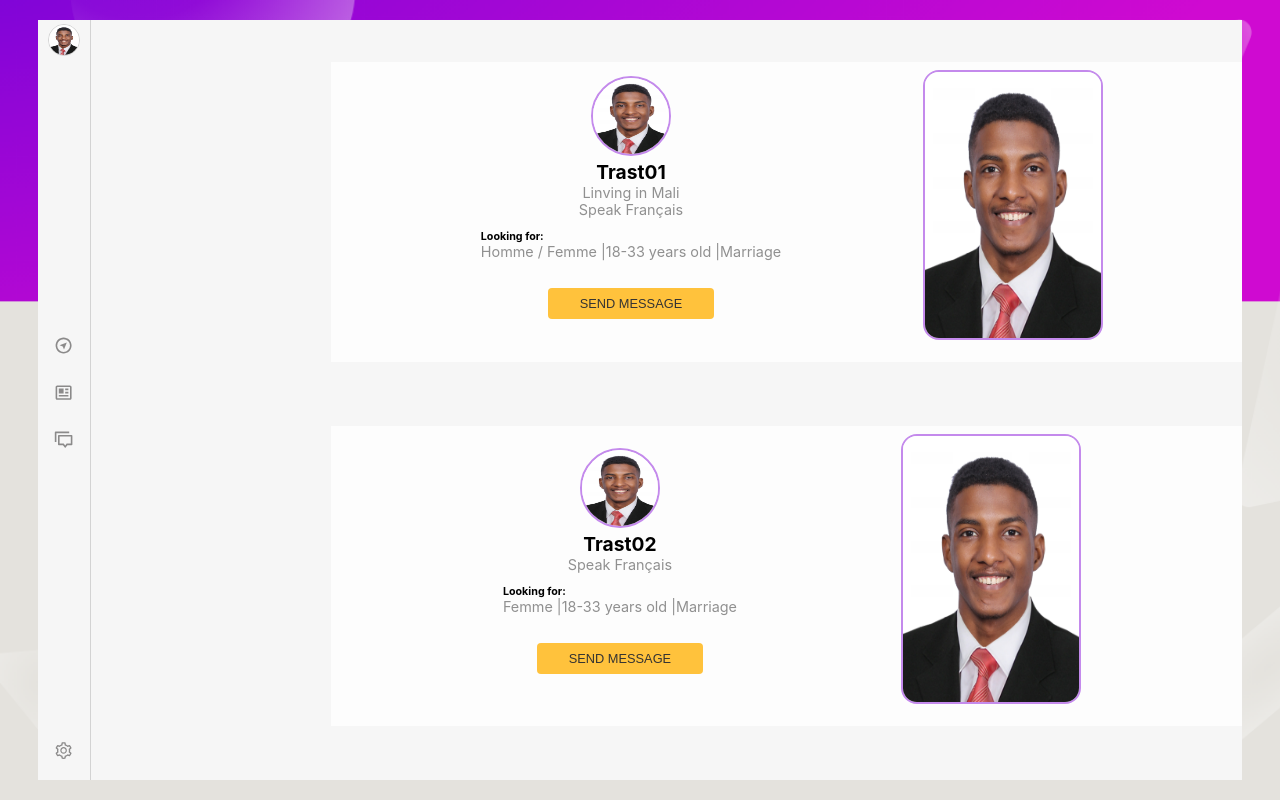
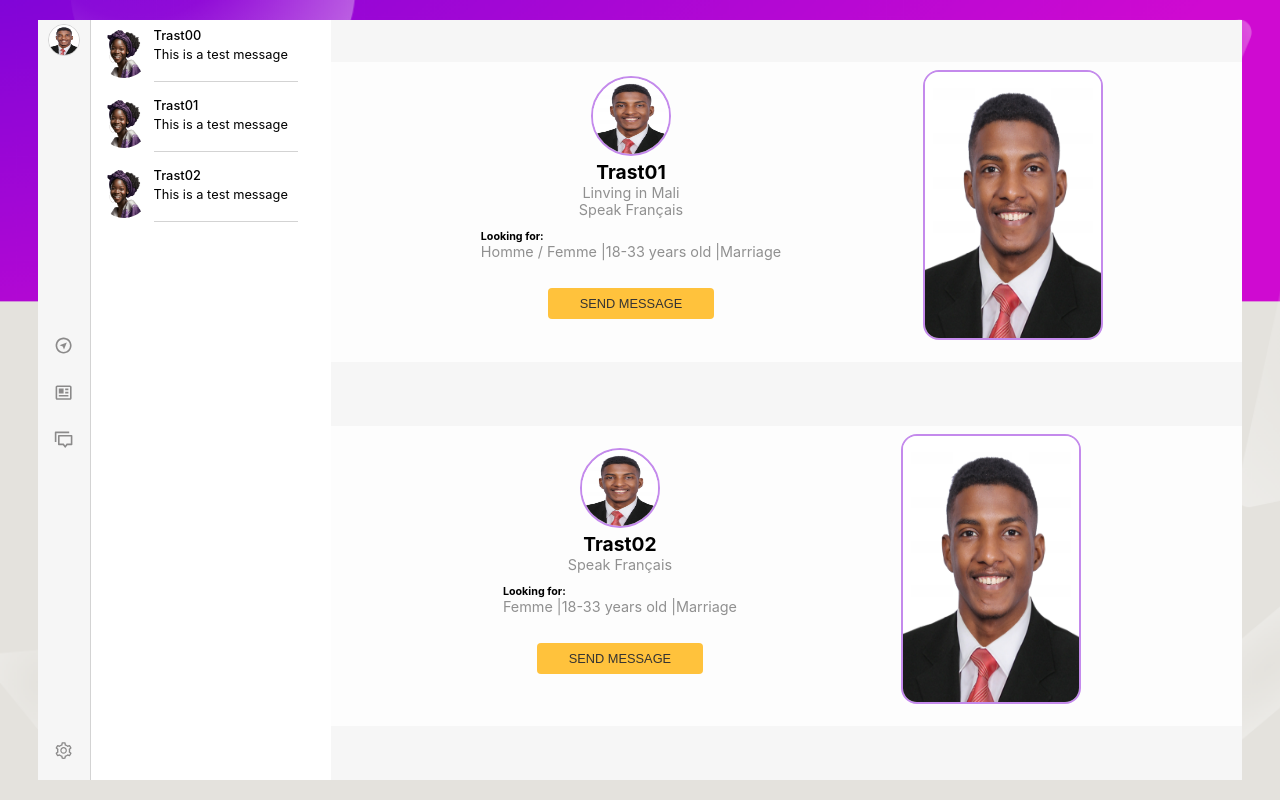
Before and after one commit to Trast00/Meet-Africans, a React (Create React App) app: page /dashboard in a window 1280 px wide. Built offline with nearby package versions, Linux system fonts and the light colour scheme.

Commit message:
Update Dashboard to use routes

```diff
--- a/src/pages/Dashboard/Dashboard.jsx
+++ b/src/pages/Dashboard/Dashboard.jsx
@@ -1,10 +1,12 @@
 import React from 'react'
 import { useLocation } from 'react-router-dom'
+import { Routes, Route } from 'react-router-dom';
 import ListChats from '../../components/main/ListChats/ListChats'
 import ListFriends from '../../components/main/ListFriends/ListFriends'
 import ListUsers from '../../components/main/ListUsers/ListUsers'
 import NavMain from '../../components/main/NavMain/NavMain'
 import Profile from '../../components/main/Profile/Profile'
+import Setting from '../../components/main/Setting/Setting';
 import './dashboard.css'
 
 let defaultMidContent = (<ListUsers />)
@@ -22,24 +24,27 @@ const Dashboard = () => {
       <main className="column wrapper">
         <NavMain />
         <div className='column main-side'>
-          {(currentLocation==="/dashboard/profile") && <Profile />}
+          <Routes>
+            <Route exact path='profile' element={<Profile />}/>
+            <Route exact path='setting' element={<Setting />}/>
+            <Route exact path='chats' element={<ListFriends />}/>
+            <Route path='*' element={
+              <div className='max-content column'>
+                <ListFriends />
+                <div className='mobile-only'>
+                  <ListUsers />
+                </div>
+              </div>
+            }/>
+          </Routes>
 
-          {(currentLocation==="/dashboard/discover"
-            || currentLocation==="/dashboard/events"
-            || currentLocation==="/dashboard/chats")
-          && <ListFriends />}
-
-          {/* For mobile version there is no main-mid */}
-          {(currentLocation==="/dashboard/discover") && (
-            <div className='mobile-only'>
-              <ListUsers />
-            </div>
-          )}
         </div>
         <div className='desktop-only main-mid'>
-          {(currentLocation==="/dashboard/discover")?  <ListUsers />
-          : (currentLocation==="/dashboard/chats")? <ListChats />
-          : defaultMidContent}
+          <Routes>
+            <Route exact path='discover' element={<ListUsers />} />
+            <Route exact path='chats' element={<ListChats />} />
+            <Route path='*' element={defaultMidContent} />
+          </Routes>
 
         </div>
       </main>
--- a/src/pages/Dashboard/dashboard.css
+++ b/src/pages/Dashboard/dashboard.css
@@ -17,6 +17,10 @@
 
 .main-side {
   width: 100%;
+  flex-direction: column-reverse;
+}
+
+.main-side .max-content {
   flex-direction: column-reverse;
 }
 
```
